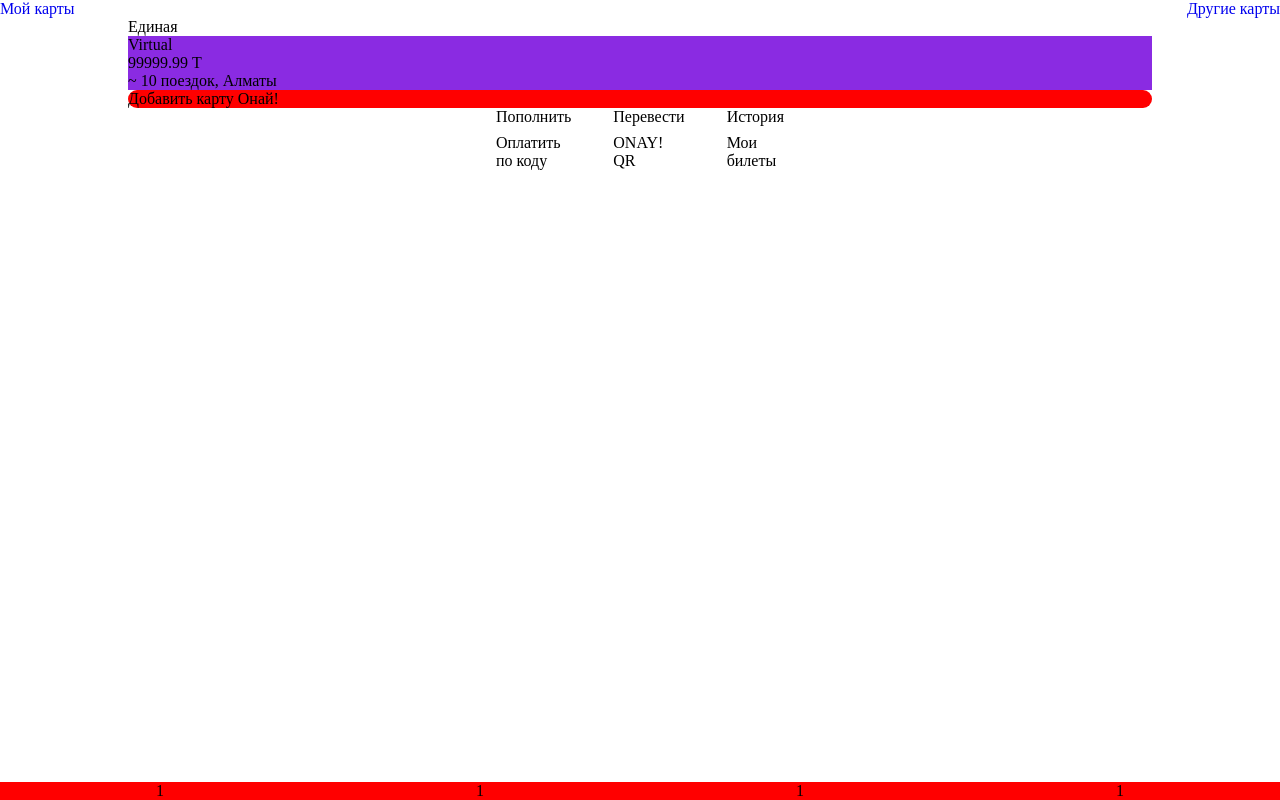
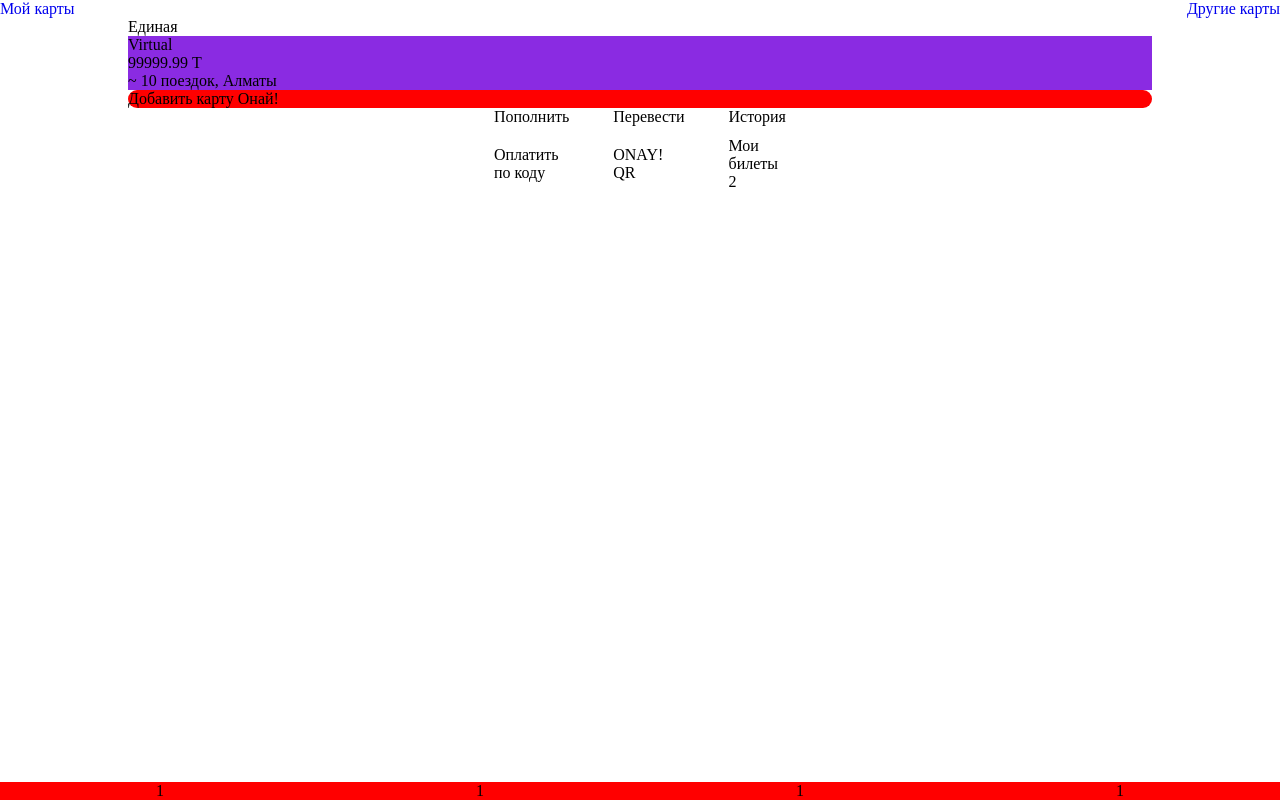
Before and after one commit to MirasSh/Onay, a Gatsby site: page / in a window 1280 px wide. Built offline with nearby package versions, Linux system fonts and the light colour scheme; Gatsby itself is replaced by a stand-in of ours.

Commit message:
first commit

```diff
--- a/src/components/Cart.js
+++ b/src/components/Cart.js
@@ -23,7 +23,7 @@ export default function Cart() {
         <p>История</p>
         <p>Оплатить по коду</p>
         <p>ONAY! QR</p>
-        <p>Мои билеты</p>
+        <p>Мои билеты 2</p>
       </div>
     </div>
   )
```
